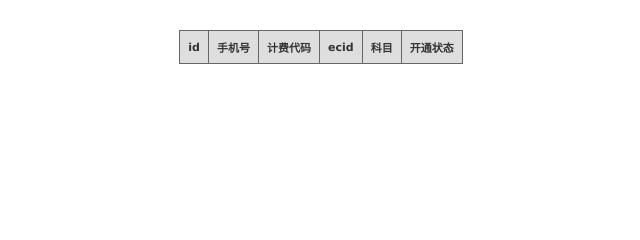
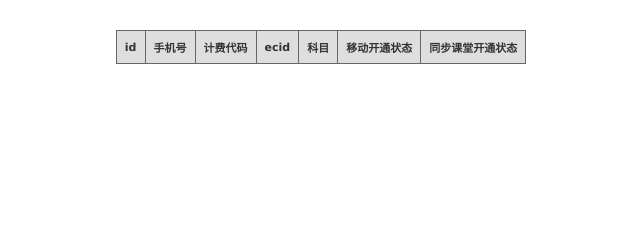
Before and after one commit to JiaLin-Leung/mybest, a Django app: template templates/login.html in a window 1280 px wide. Shown: the part 195-435 px from the top of the page, without its empty margins (319-959 px from the left). Run offline with Django 3.2, Linux system fonts and the light colour scheme; the template is opened without the code that fills it, so the values that code supplies are empty; parts of the project's set-up code (start-up, migrations or seed data) failed here and were passed over; some libraries are stand-ins or nearby versions.

Commit message:
修改布局文字

```diff
--- a/blog/views.py
+++ b/blog/views.py
@@ -13,12 +13,8 @@ def yd_information(request):
     :param request:
     :return:
     """
-    # context = {}
-    # # data = db.default.mobile_subject_detail_hn.filter(subject_id=2)
-    # args = request.QUERY.casts(page=int)
     if request.method == 'GET':
         page = int(request.GET.get('page',1))
-        # page = args.page or 1
         out = Struct()
         sql_cycle_info = '''
             select id,cycle_max_id,main_cycle_num,add_time,sql_cycle_num from sql_cycle_info;
@@ -29,12 +25,10 @@ def yd_information(request):
             data.add_time = time.strftime("%Y-%m-%d %H:%M:%S", timeArray)
             out.data_info = data
             out.compare_num = data.sql_cycle_num * 500
-        #     return render_template(request, 'login.html',context)
         total = yd_information_common()    # 返回总页数
         num_total = math.ceil(total / 10)
         data = error_info(page, 10)
         data, page_range = api_page(data, page, total)
-
         out.data = data
         out.page_range = page_range
         out.page = page
--- a/templates/login.html
+++ b/templates/login.html
@@ -87,7 +87,8 @@
                     <th class="hi_3">计费代码</th>
                     <th class="hi_4">ecid</th>
                     <th class="hi_5">科目</th>
-                    <th class="hi_6">开通状态</th>
+                    <th class="hi_6">移动开通状态</th>
+                    <th class="hi_7">同步课堂开通状态</th>
                 </tr>
                 {% for item in data %}
                 <tr>
@@ -119,9 +120,12 @@
                     </td>
                     <td class="hi_6 wi_6">
                         {% if item.after_status  == 1%}
-                            <p>移动已取消</p>
+                            <p>取消或退订</p>
                         {% endif %}
 
+                    </td>
+                    <td class="hi_7 wi_7">
+                         <p>开通</p>
                     </td>
                 </tr>
                 {% endfor %}
```
